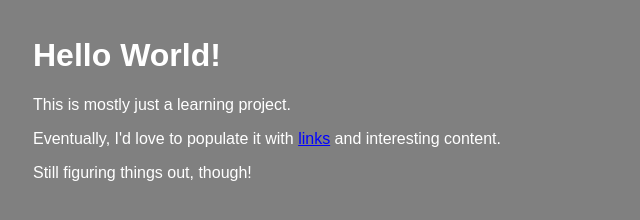
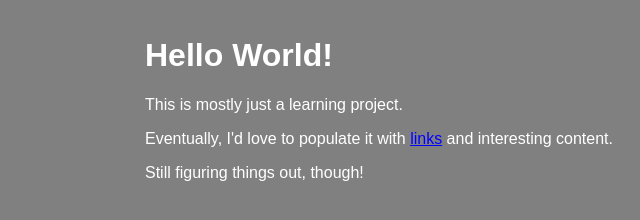
Before and after one commit to OctarineGlow/github.io, a plain HTML site: page index.html in a window 1280 px wide. Shown: the whole page, without its empty margins (95-735 px from the left). Drawn offline with Linux system fonts and the light colour scheme.

Commit message:
Update index.html

```diff
--- a/index.html
+++ b/index.html
@@ -9,7 +9,7 @@
         background: grey;
         color: white;
         font-weight: 400;
-        max-width: 64em;
+        max-width: 50em;
         padding-top: 1em;
         padding-left: 1em;
         padding-right: 1em;
```
